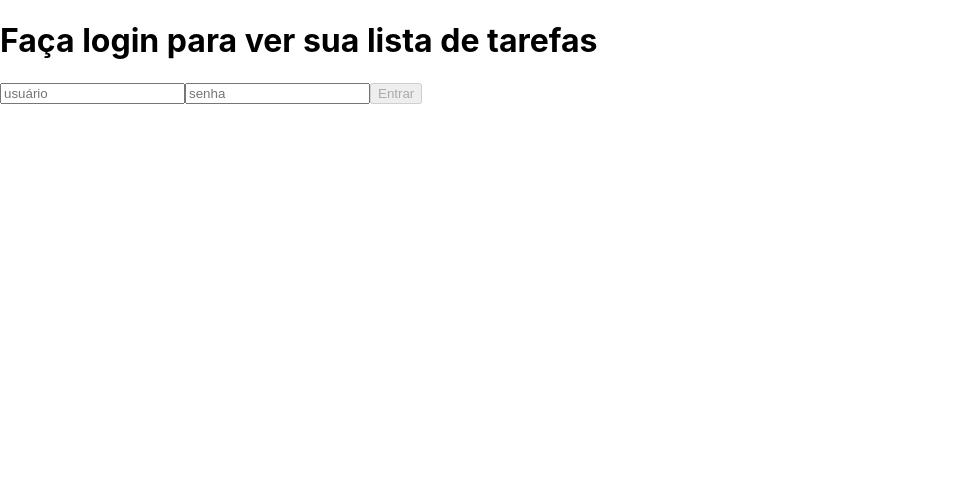
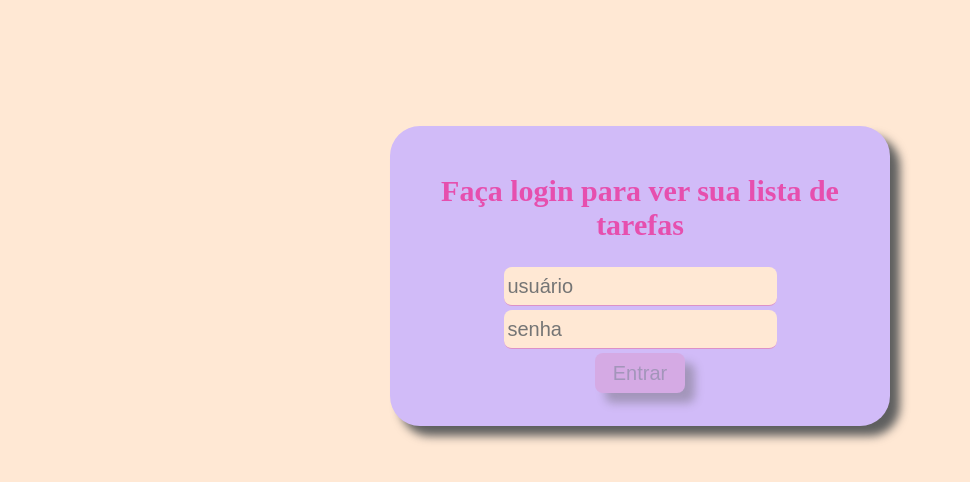
Before and after one commit to marinafischer/tasks-fe, a React (Create React App) app: page / in a window 1280 px wide. Shown: the top 482 px of the page, without its empty margins (0-970 px from the left). Built offline with nearby package versions, Linux system fonts and the light colour scheme.

Commit message:
feat: login style

```diff
--- a/src/App.css
+++ /dev/null
@@ -1,38 +0,0 @@
-.App {
-  text-align: center;
-}
-
-.App-logo {
-  height: 40vmin;
-  pointer-events: none;
-}
-
-@media (prefers-reduced-motion: no-preference) {
-  .App-logo {
-    animation: App-logo-spin infinite 20s linear;
-  }
-}
-
-.App-header {
-  background-color: #282c34;
-  min-height: 100vh;
-  display: flex;
-  flex-direction: column;
-  align-items: center;
-  justify-content: center;
-  font-size: calc(10px + 2vmin);
-  color: white;
-}
-
-.App-link {
-  color: #61dafb;
-}
-
-@keyframes App-logo-spin {
-  from {
-    transform: rotate(0deg);
-  }
-  to {
-    transform: rotate(360deg);
-  }
-}
--- a/src/App.js
+++ b/src/App.js
@@ -1,4 +1,3 @@
-import './App.css';
 import Provider from './context/Provider';
 import { BrowserRouter, Route, Routes } from 'react-router-dom';
 import Login from './pages/Login';
--- a/src/index.css
+++ /dev/null
@@ -1,13 +0,0 @@
-body {
-  margin: 0;
-  font-family: -apple-system, BlinkMacSystemFont, 'Segoe UI', 'Roboto', 'Oxygen',
-    'Ubuntu', 'Cantarell', 'Fira Sans', 'Droid Sans', 'Helvetica Neue',
-    sans-serif;
-  -webkit-font-smoothing: antialiased;
-  -moz-osx-font-smoothing: grayscale;
-}
-
-code {
-  font-family: source-code-pro, Menlo, Monaco, Consolas, 'Courier New',
-    monospace;
-}
--- a/src/index.js
+++ b/src/index.js
@@ -1,6 +1,6 @@
 import React from 'react';
 import ReactDOM from 'react-dom/client';
-import './index.css';
+import './styles/index.css';
 import App from './App';
 
 const root = ReactDOM.createRoot(document.getElementById('root'));
--- a/src/pages/Login.jsx
+++ b/src/pages/Login.jsx
@@ -1,6 +1,7 @@
 import React, { useState, useEffect } from 'react';
 import { useNavigate } from 'react-router-dom';
 import postUser from '../services/login';
+import '../styles/Login.css';
 
 const Login = () => {
   const navigate = useNavigate();
@@ -32,25 +33,31 @@ const Login = () => {
 
   return(
     <>
-      <div className="mainLogin">
-        <h1>Faça login para ver sua lista de tarefas</h1>
-        <form className="formLogin" onSubmit={ handleSubmit }>
+      <div className="Main_Login">
+        <form className="Form_Fild" onSubmit={ handleSubmit }>
+        <h1 className="Login_Title">Faça login para ver sua lista de tarefas</h1>
           {
             error && <span>Dados inválidos</span>
           }
           <input
+            className="Login_Input"
             type="text"
             name ="user"
             placeholder="usuário"
             onChange={(e) => setUser(e.target.value)}
           />
           <input
+            className="Login_Input"
             type="password"
             name ="senha"
             placeholder="senha"
             onChange={(e) => setPassword(e.target.value)}
           />
-          <button type="submit" disabled={ disabled }>
+          <button
+            className="Login_Button"
+            type="submit"
+            disabled={ disabled }
+          >
             Entrar
           </button>
         </form>
--- /dev/null
+++ b/src/styles/Login.css
@@ -0,0 +1,62 @@
+.Login_Title{
+  background-color: var(--bs-color03);
+  color: var(--bs-color01);
+  font-size: 30px;
+  margin: 5%;
+  text-align: center;
+}
+
+.Form_Fild {
+  align-items: center;
+  background-color:var(--bs-color03);
+  border-radius: 30px;
+  box-shadow: 10px 10px 10px var(--bs-text01);
+  display: flex;
+  flex-direction: column;
+  height: 300px;
+  justify-content: center;
+  margin: auto;
+  margin-top: 10%;
+  width: 500px;
+}
+
+.Login_Input {
+  background-color: var(--bg-light);
+  border: none;
+  border-bottom: 1px solid var(--bs-color02);
+  border-radius: 8px;
+  color: var(--bs-text01);
+  font-size: 20px;
+  height: 30px;
+  margin-bottom: 4px;
+  padding: 4px;
+}
+
+.Login_Input:focus {
+  background-color: var(--bg-light);
+  box-shadow: 0 0 0 0;
+  border: none;
+  border-bottom: 1px solid var(--bs-color02);
+  outline: 0;
+}
+
+.Login_Button{
+  background-color: var(--bs-color02);
+  border: var(--bs-color03);
+  border-radius: 8px;
+  box-shadow: 10px 10px 10px var(--bs-text01);
+  color: var(--bs-text01);
+  font-size: 20px;
+  height: 40px;
+  margin-bottom: 10px;
+  width: 90px;
+}
+
+
+.Login_Button:disabled{
+  opacity: 0.4;
+}
+
+.Login_Button:hover{
+  cursor: pointer;
+}
--- /dev/null
+++ b/src/styles/index.css
@@ -0,0 +1,44 @@
+* {
+  background-color: var(--bg-light);
+}
+
+:root {
+
+  --bg-light: #FFE8D4;
+
+  --bs-color01: #e64fae;
+
+  --bs-color02: #dc91c8;
+
+  --bs-color03: #d1bbf8;
+
+  --bs-color04: #EBD2BE;
+
+  --bs-text01: #5f5f5f;
+
+}
+
+
+.bg-light {
+  background-color: var(--bg-light);
+}
+
+.bg-color01 {
+  background-color: var(--bs-color01);
+}
+
+.bg-color02 {
+  background-color: var(--bs-color02);
+}
+
+.bg-color03 {
+  background-color: var(--bs-color03);
+}
+
+.bg-color04 {
+  background-color: var(--bs-color04);
+}
+
+.background {
+  background-color: var(--bg-light);
+}
```
Also changed, not shown: src/styles/Logins.css (deleted).
